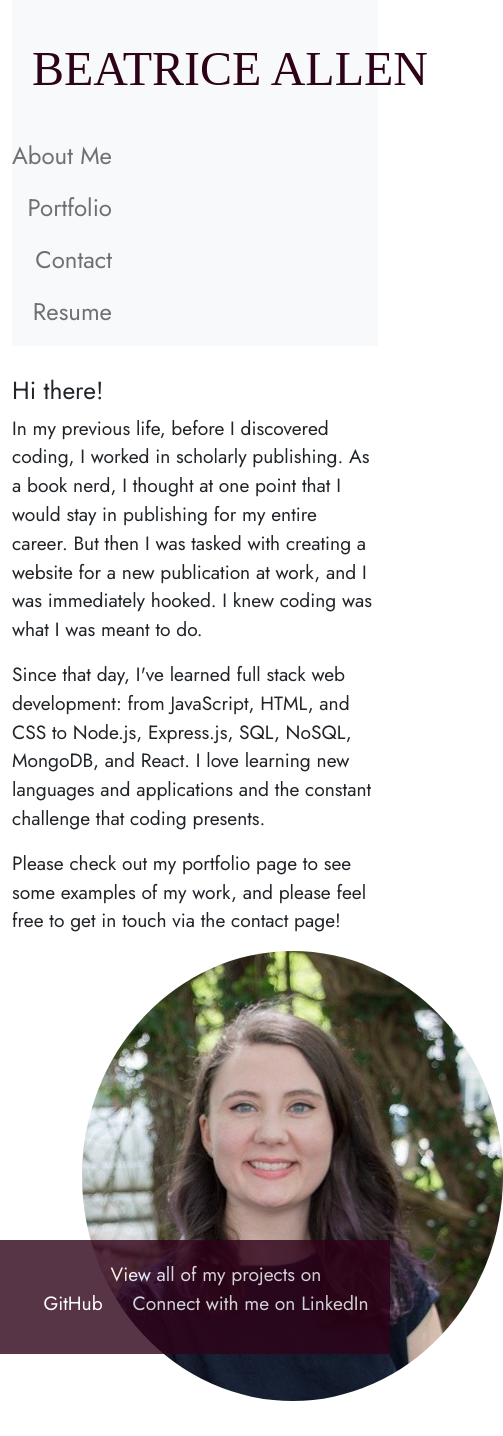
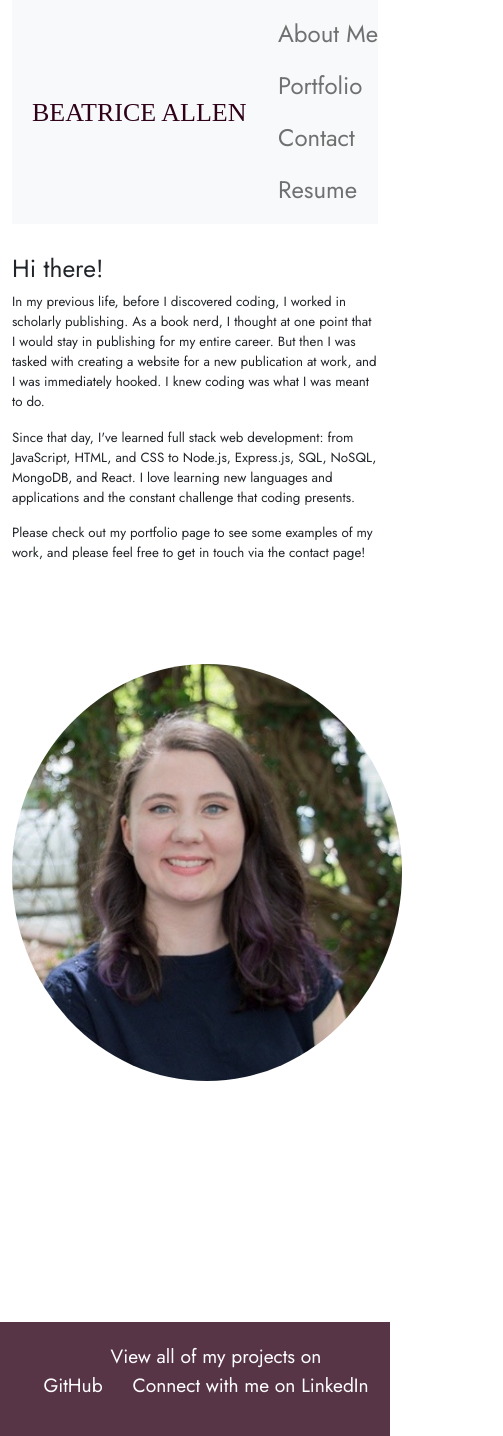
Before and after one commit to beatricekallen/react-portfolio, a React (Create React App) app: page / in a window 390 px wide. Shown: the whole page, 503 px wide, since content can reach past the window. Before the commit the page ends 1401 px from the top, so only its background shows below. Built offline with nearby package versions, Linux system fonts and the light colour scheme; a web font is replaced by a local one.

Commit message:
updates media queries in css

```diff
--- a/src/components/About/index.js
+++ b/src/components/About/index.js
@@ -8,7 +8,7 @@ const About = () => {
   return (
     <Container className="about-container">
       <Row>
-        <Col s={6}>
+        <Col s={12} m={6} l={6}>
           <h2>Hi there!</h2>
           <p>
             In my previous life, before I discovered coding, I worked in
--- a/src/index.css
+++ b/src/index.css
@@ -10,7 +10,7 @@ body {
   display: flex;
   flex-direction: column;
   margin: 0;
-  min-height: 100vh;
+  min-height: 100vh !important;
   /* font-family: -apple-system, BlinkMacSystemFont, "Segoe UI", "Roboto", "Oxygen",
     "Ubuntu", "Cantarell", "Fira Sans", "Droid Sans", "Helvetica Neue", */
   font-family: "Jost", sans-serif !important;
@@ -148,15 +148,157 @@ ul li:first-child {
 }
 
 /* media queries */
-@media screen and (min-width: 576px) {
+@media screen and (max-width: 992px) {
   body {
     max-width: 100% !important;
   }
+
+  main {
+    margin-bottom: 20vh !important;
+  }
+
+  p {
+    font-size: medium;
+  }
+
+  .navbar {
+    flex-wrap: wrap;
+  }
+
+  .nav-items {
+    text-align: left;
+    margin-right: 0 !important;
+  }
+
+  .name {
+    font-size: 44px !important;
+  }
+
   .about-img {
     max-width: 100vw !important;
+    margin-left: 0;
+  }
+
+  .card {
+    width: 18rem;
+  }
+
+  .card-image {
+    width: 80%;
+  }
+
+  .footer {
+    flex-wrap: wrap;
+    flex-direction: column;
+    height: auto;
+    padding: 20px 0px;
+    position: absolute !important;
+    bottom: 0;
+    max-width: 100%;
+    margin-top: 70px !important;
   }
 }
 
-/* @media (min-width: 768px) { ... }
+@media screen and (max-width: 768px) {
+  body {
+    max-width: 100% !important;
+  }
 
-@media (min-width: 992px) { ... } */
+  main {
+    margin-bottom: 20vh !important;
+  }
+
+  p {
+    font-size: small;
+  }
+
+  .name {
+    font-size: 40px !important;
+  }
+
+  .navbar {
+    flex-wrap: wrap;
+  }
+
+  .nav-items {
+    text-align: left;
+    margin-right: 0 !important;
+  }
+
+  .about-img {
+    max-width: 100vw !important;
+    margin-left: 0;
+    margin-top: 10vh !important;
+  }
+
+  .card {
+    width: 18rem;
+  }
+
+  .card-image {
+    width: 80%;
+  }
+
+  .footer {
+    height: auto;
+    flex-wrap: wrap;
+    flex-direction: column;
+    padding: 20px 0px;
+    position: absolute !important;
+    bottom: 0;
+    max-width: 100%;
+    margin-top: 70px !important;
+  }
+}
+
+@media screen and (max-width: 576px) {
+  body {
+    width: 100% !important;
+  }
+
+  main {
+    margin-bottom: 40vh !important;
+  }
+
+  p {
+    font-size: smaller;
+  }
+
+  .name {
+    font-size: 26px !important;
+  }
+
+  .navbar {
+    flex-wrap: wrap;
+  }
+
+  .nav-items {
+    text-align: left;
+    margin-right: 0 !important;
+  }
+
+  .about-img {
+    max-width: 100vw !important;
+    margin-left: 0;
+    margin-top: 10vh !important;
+  }
+
+  .card {
+    width: 18rem;
+  }
+
+  .card-image {
+    width: 80%;
+  }
+
+  .footer {
+    flex-wrap: wrap;
+    flex-direction: column;
+    height: auto;
+    padding: 20px 0px;
+    position: absolute !important;
+    bottom: 0 !important;
+    max-width: 100%;
+    margin-top: 70px !important;
+  }
+}
```
